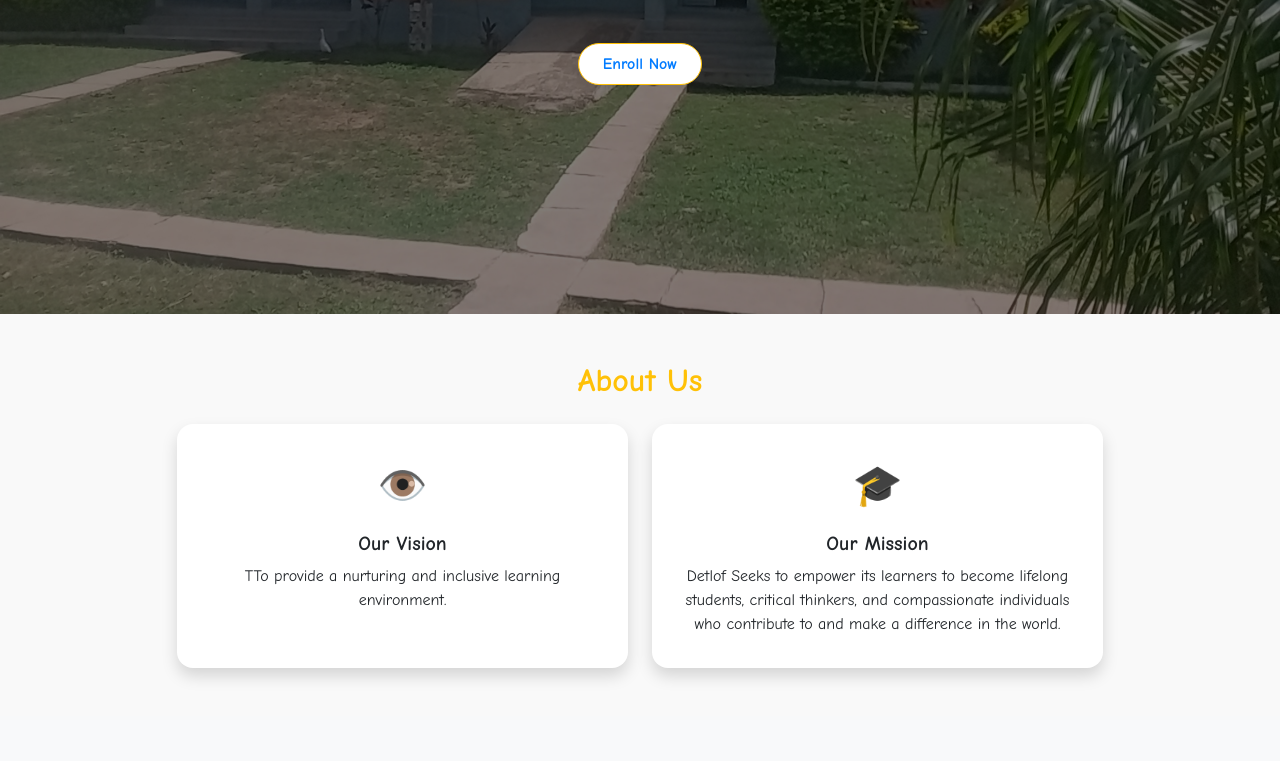
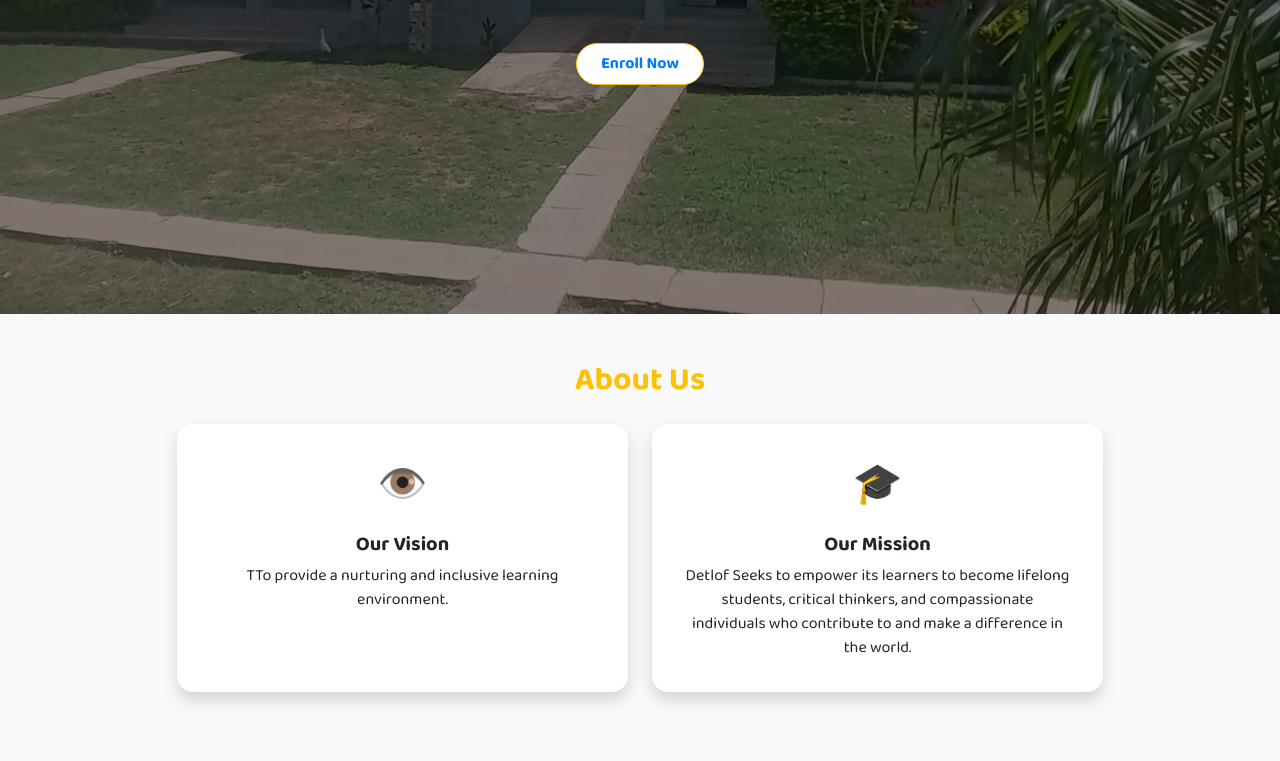
Before and after one commit to Alpha334/school-landing-page, a plain HTML site: page index.html in a window 1280 px wide. Shown: the part 392-1153 px from the top of the page. Drawn offline with nearby package versions, Linux system fonts and the light colour scheme; files whose address does not match are found by name.

Commit message:
Update styles.css

```diff
--- a/styles.css
+++ b/styles.css
@@ -1,5 +1,5 @@
 body {
-    font-family: 'Comic Sans MS', cursive, sans-serif;
+    font-family: 'Baloo 2', cursive;
     background-color: #f9f9f9;
 }
 .navbar {
```
